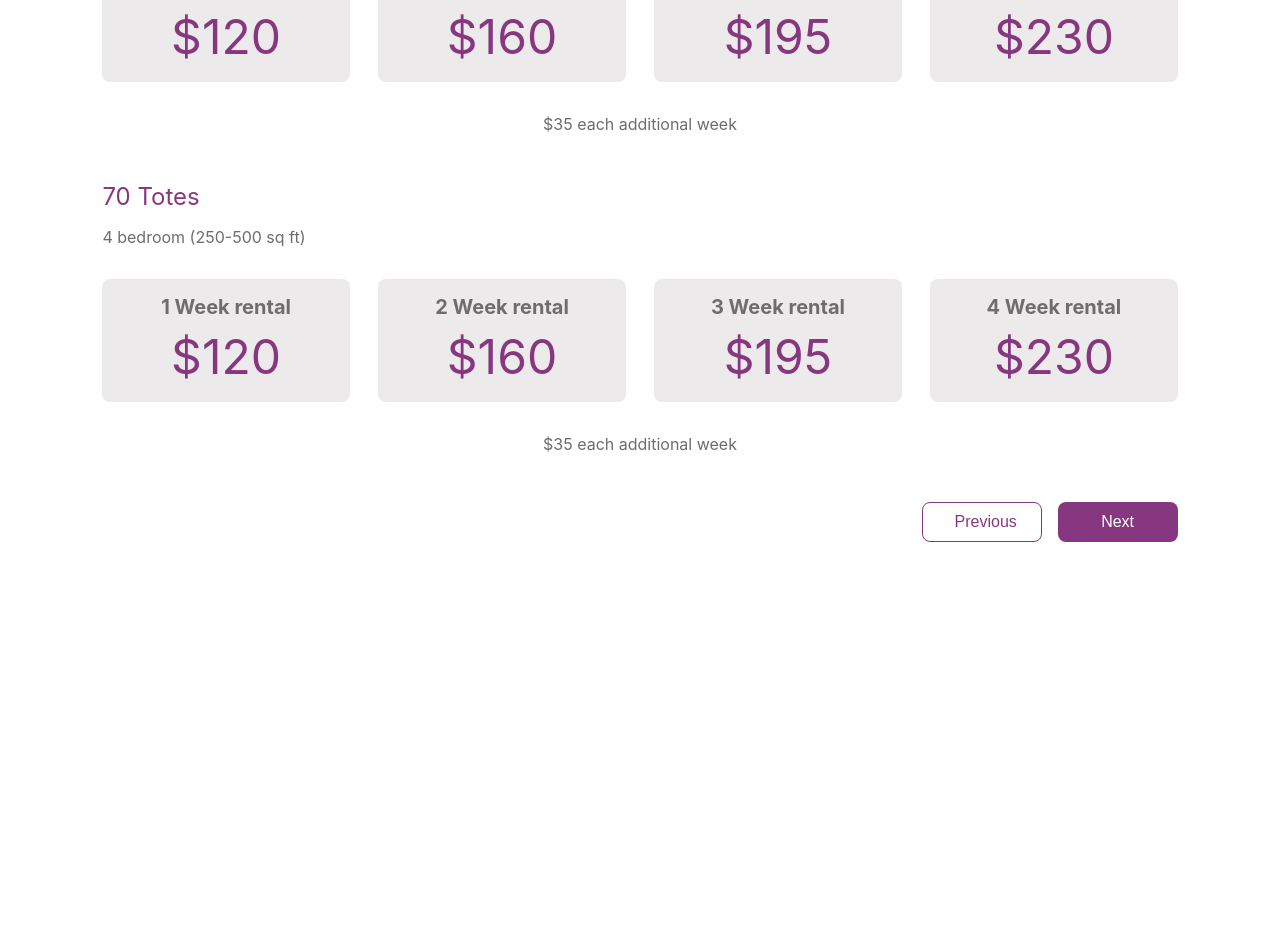
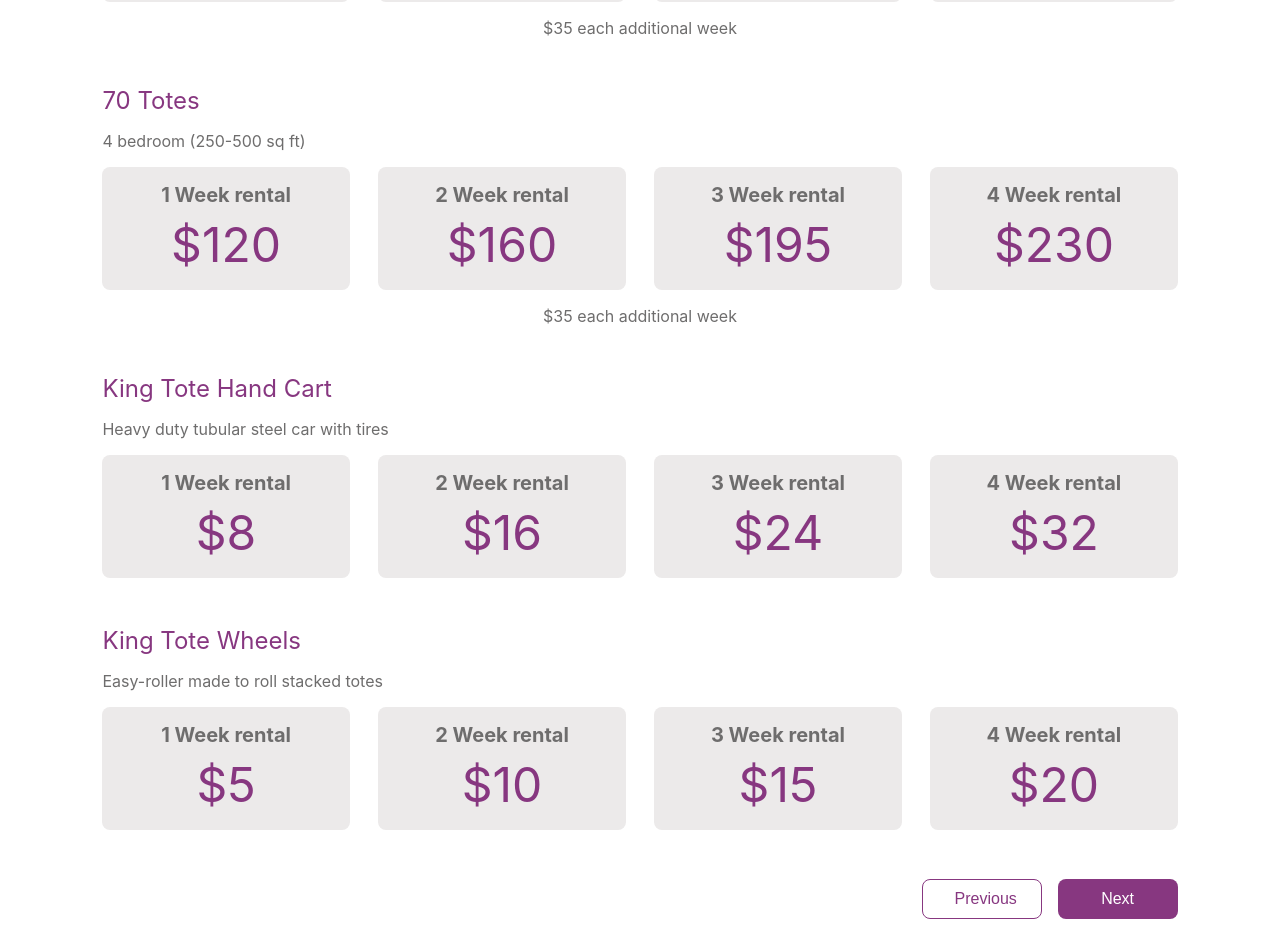
Before and after one commit to connerdrew-ceo/kingtotecheckout, a React (Create React App) app: page / in a window 1280 px wide. Shown: the part 1049-1984 px from the top of the page. Before the commit the page ends 1607 px from the top, so only its background shows below. Built offline with nearby package versions, Linux system fonts and the light colour scheme.

Commit message:
Radio inputs intead checkboxes and step bar edits

```diff
--- a/src/App.scss
+++ b/src/App.scss
@@ -111,7 +111,7 @@ button{
         font-size: 1.5rem;
       }
     }
-    &:hover{
+    &.toteActive, &:hover{
       background-color: $purple;
       p, span{
         color: $white;
@@ -122,6 +122,7 @@ button{
 
 .bottomCentered{
   text-align: center;
+  margin-top: 0;
 }
 
 form{
@@ -248,7 +249,6 @@ form{
     display: flex;
     flex-wrap: wrap;
     padding: 0 8vw;
-
     .formControl{
       width: 50%;
       padding: 0;
@@ -279,7 +279,7 @@ form{
   }
 
   .toteBoxes{
-    margin: 2rem 0;
+    margin: 1rem 0;
     margin-bottom: 0;
     width: 100%;
     display: flex;
--- a/src/components/FormPersonalDetails.js
+++ b/src/components/FormPersonalDetails.js
@@ -23,6 +23,11 @@ export const FormPersonalDetails = ({
 }) => {
   const classes = useStyles();
   const [direction, setDirection] = useState('back');
+  const [toteBoxSelected, setToteBoxSelected] = useState(false);
+  const [toteCarSelected, setToteCarSelected] = useState(false);
+
+
+
   return (
     <>
       <Header title='Enter Personal Details' step="Two"/>
@@ -47,19 +52,19 @@ export const FormPersonalDetails = ({
               <label className="boldLabel">25 Totes</label>
               <p>1 bedroom (250-500 sq ft)</p>
               <div className="toteBoxes">
-                <div className="eachToteItem">
+                <div className="eachToteItem toteBoxSlection">
                   <p>1 Week rental</p>
                   <span className="price">$90</span>
                 </div>
-                <div className="eachToteItem">
+                <div className="eachToteItem toteBoxSlection">
                   <p>2 Week rental</p>
                   <span className="price">$120</span>
                 </div>
-                <div className="eachToteItem">
+                <div className="eachToteItem toteBoxSlection">
                   <p>3 Week rental</p>
                   <span className="price">$145</span>
                 </div>
-                <div className="eachToteItem">
+                <div className="eachToteItem toteBoxSlection">
                   <p>4 Week rental</p>
                   <span className="price">$170</span>
                 </div>
@@ -71,19 +76,19 @@ export const FormPersonalDetails = ({
               <label className="boldLabel">35 Totes</label>
               <p>2 bedroom (250-500 sq ft)</p>
               <div className="toteBoxes">
-                <div className="eachToteItem">
+                <div className="eachToteItem toteBoxSlection">
                   <p>1 Week rental</p>
                   <span className="price">$120</span>
                 </div>
-                <div className="eachToteItem">
+                <div className="eachToteItem toteBoxSlection">
                   <p>2 Week rental</p>
                   <span className="price">$160</span>
                 </div>
-                <div className="eachToteItem">
+                <div className="eachToteItem toteBoxSlection">
                   <p>3 Week rental</p>
                   <span className="price">$195</span>
                 </div>
-                <div className="eachToteItem">
+                <div className="eachToteItem toteBoxSlection">
                   <p>4 Week rental</p>
                   <span className="price">$230</span>
                 </div>
@@ -95,19 +100,19 @@ export const FormPersonalDetails = ({
               <label className="boldLabel">50 Totes</label>
               <p>3 bedroom (250-500 sq ft)</p>
               <div className="toteBoxes">
-                <div className="eachToteItem">
+                <div className="eachToteItem toteBoxSlection">
                   <p>1 Week rental</p>
                   <span className="price">$120</span>
                 </div>
-                <div className="eachToteItem">
+                <div className="eachToteItem toteBoxSlection">
                   <p>2 Week rental</p>
                   <span className="price">$160</span>
                 </div>
-                <div className="eachToteItem">
+                <div className="eachToteItem toteBoxSlection">
                   <p>3 Week rental</p>
                   <span className="price">$195</span>
                 </div>
-                <div className="eachToteItem">
+                <div className="eachToteItem toteBoxSlection">
                   <p>4 Week rental</p>
                   <span className="price">$230</span>
                 </div>
@@ -119,24 +124,72 @@ export const FormPersonalDetails = ({
               <label className="boldLabel">70 Totes</label>
               <p>4 bedroom (250-500 sq ft)</p>
               <div className="toteBoxes">
-                <div className="eachToteItem">
+                <div className="eachToteItem toteBoxSlection">
                   <p>1 Week rental</p>
                   <span className="price">$120</span>
                 </div>
-                <div className="eachToteItem">
+                <div className="eachToteItem toteBoxSlection">
                   <p>2 Week rental</p>
                   <span className="price">$160</span>
                 </div>
-                <div className="eachToteItem">
+                <div className="eachToteItem toteBoxSlection">
                   <p>3 Week rental</p>
                   <span className="price">$195</span>
                 </div>
-                <div className="eachToteItem">
+                <div className="eachToteItem toteBoxSlection">
                   <p>4 Week rental</p>
                   <span className="price">$230</span>
                 </div>
               </div>
               <p className="bottomCentered">$35 each additional week</p>
+            </div>
+
+            {/* Tote cars */}
+
+            <div className="formControl fullLenght">
+              <label className="boldLabel">King Tote Hand Cart</label>
+              <p>Heavy duty tubular steel car with tires</p>
+              <div className="toteBoxes">
+                <div className="eachToteItem">
+                  <p>1 Week rental</p>
+                  <span className="price">$8</span>
+                </div>
+                <div className="eachToteItem">
+                  <p>2 Week rental</p>
+                  <span className="price">$16</span>
+                </div>
+                <div className="eachToteItem">
+                  <p>3 Week rental</p>
+                  <span className="price">$24</span>
+                </div>
+                <div className="eachToteItem">
+                  <p>4 Week rental</p>
+                  <span className="price">$32</span>
+                </div>
+              </div>
+            </div>
+
+            <div className="formControl fullLenght">
+              <label className="boldLabel">King Tote Wheels</label>
+              <p>Easy-roller made to roll stacked totes</p>
+              <div className="toteBoxes">
+                <div className="eachToteItem">
+                  <p>1 Week rental</p>
+                  <span className="price">$5</span>
+                </div>
+                <div className="eachToteItem">
+                  <p>2 Week rental</p>
+                  <span className="price">$10</span>
+                </div>
+                <div className="eachToteItem">
+                  <p>3 Week rental</p>
+                  <span className="price">$15</span>
+                </div>
+                <div className="eachToteItem">
+                  <p>4 Week rental</p>
+                  <span className="price">$20</span>
+                </div>
+              </div>
             </div>
 
             <div className="formControl submitControl fullLenght">
--- a/src/components/FormUserDetails.js
+++ b/src/components/FormUserDetails.js
@@ -96,14 +96,12 @@ export const FormUserDetails = ({ formData, setFormData, nextStep }) => {
             <div className="formControl">
               <label htmlFor="locationType">Location type</label>
               <div className="ratioWrap">
-                {/* <input type="checkbox" id="female" name="gender" value="female"/> */}
-                <input type="radio" id="age3" name="location" value="100"/>
-                <label htmlFor="female">Residential</label>
+                <input type="radio" id="locationResidential" name="location" value="0"/>
+                <label htmlFor="locationResidential">Residential</label>
               </div>
               <div className="ratioWrap">
-                {/* <input type="checkbox" id="other" name="gender" value="other"/> */}
-                <input type="radio" id="age3" name="location" value="100"/>
-                <label htmlFor="other">Commertial</label>
+                <input type="radio" id="locationCommertial" name="location" value="0"/>
+                <label htmlFor="locationCommertial">Commertial</label>
               </div>
             </div>
             <div className="formControl submitControl">
@@ -111,7 +109,6 @@ export const FormUserDetails = ({ formData, setFormData, nextStep }) => {
                 <span>Next</span>
               </button>
             </div>
-
           </Form>
         )}
       </Formik>
```
